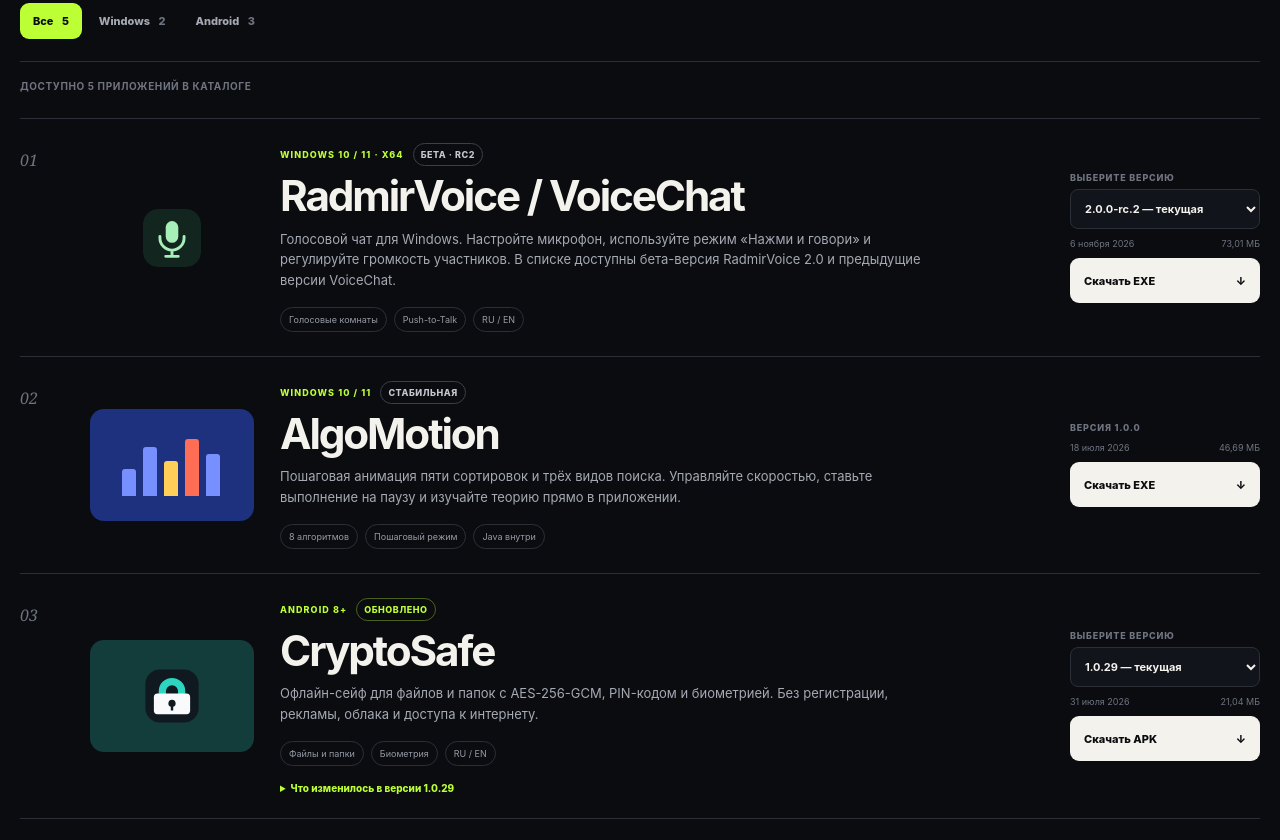
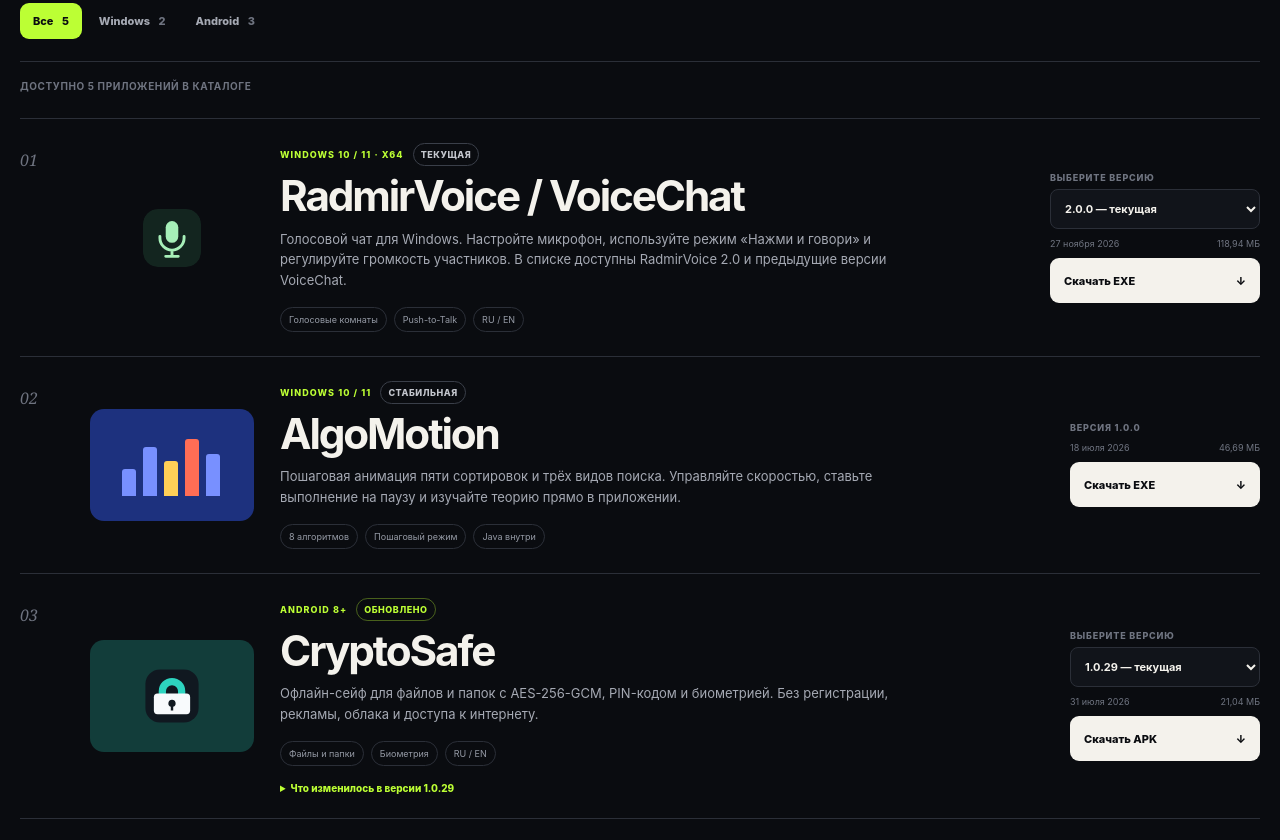
Before and after one commit to radmirhisamov4-alt/apps, a plain HTML site: page index.html in a window 1280 px wide. Shown: the part 1270-2110 px from the top of the page. Drawn offline with Linux system fonts and the light colour scheme.

Commit message:
Add RadmirVoice 2.0.0 release download

```diff
--- a/catalog-data.js
+++ b/catalog-data.js
@@ -4,12 +4,13 @@ window.RADMIR_APPS = [
     name: "RadmirVoice / VoiceChat",
     platform: "windows",
     platformLabel: "Windows 10 / 11 · x64",
-    description: "Голосовой чат для Windows. Настройте микрофон, используйте режим «Нажми и говори» и регулируйте громкость участников. В списке доступны бета-версия RadmirVoice 2.0 и предыдущие версии VoiceChat.",
+    description: "Голосовой чат для Windows. Настройте микрофон, используйте режим «Нажми и говори» и регулируйте громкость участников. В списке доступны RadmirVoice 2.0 и предыдущие версии VoiceChat.",
     features: ["Голосовые комнаты", "Push-to-Talk", "RU / EN"],
     visual: "voicechat",
     icon: "voicechat-icon.svg",
     fileType: "EXE",
     versions: [
+      { version: "2.0.0", size: "118,94 МБ", date: "27 ноября 2026", status: "Текущая", url: "https://github.com/radmirhisamov4-alt/apps/releases/download/radmirvoice-v2.0.0/RadmirVoice-2.0.0-Setup-win-x64.exe" },
       { version: "2.0.0-rc.2", size: "73,01 МБ", date: "6 ноября 2026", status: "Бета · RC2", url: "https://github.com/radmirhisamov4-alt/apps/raw/refs/heads/main/downloads/RadmirVoiceSetup-2.0.0-rc.2.exe" },
       { version: "1.0.11", size: "56,19 МБ", date: "18 октября 2026", status: "Тестовая", url: "https://github.com/radmirhisamov4-alt/apps/raw/refs/heads/main/downloads/VoiceChat-Setup-1.0.11-win-x64.exe" },
       { version: "1.0.10", size: "56,17 МБ", date: "18 октября 2026", status: "Предыдущая тестовая", url: "https://github.com/radmirhisamov4-alt/apps/raw/refs/heads/main/downloads/VoiceChat-Setup-1.0.10-win-x64.exe" },
--- a/index.html
+++ b/index.html
@@ -12,7 +12,7 @@
   <title>Radmir Apps — каталог приложений</title>
   <link rel="stylesheet" href="styles.css?v=corporation-intro-2">
   <script src="intro.js?v=corporation-intro-2" defer></script>
-  <script src="catalog-data.js?v=radmirvoice-2.0.0-rc.2" defer></script>
+  <script src="catalog-data.js?v=radmirvoice-2.0.0" defer></script>
   <script src="app.js" defer></script>
 </head>
 <body>
```
